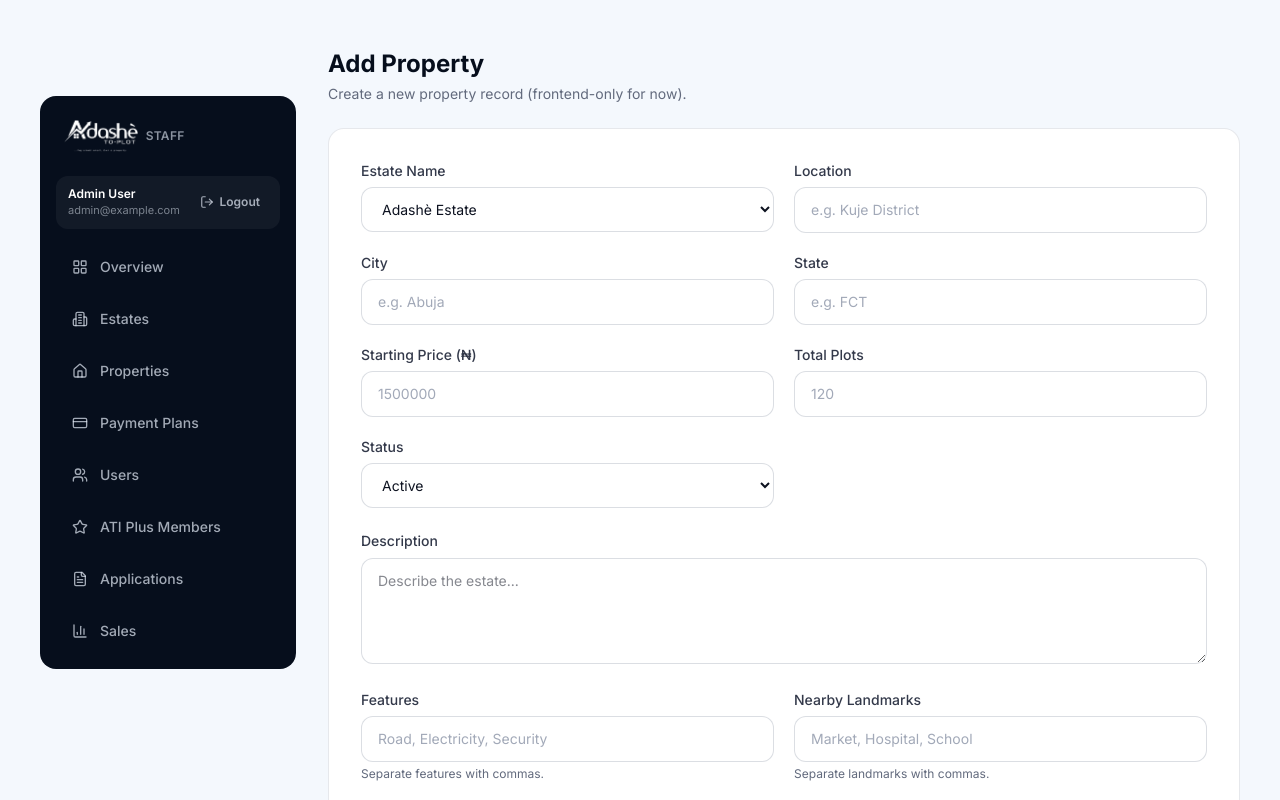
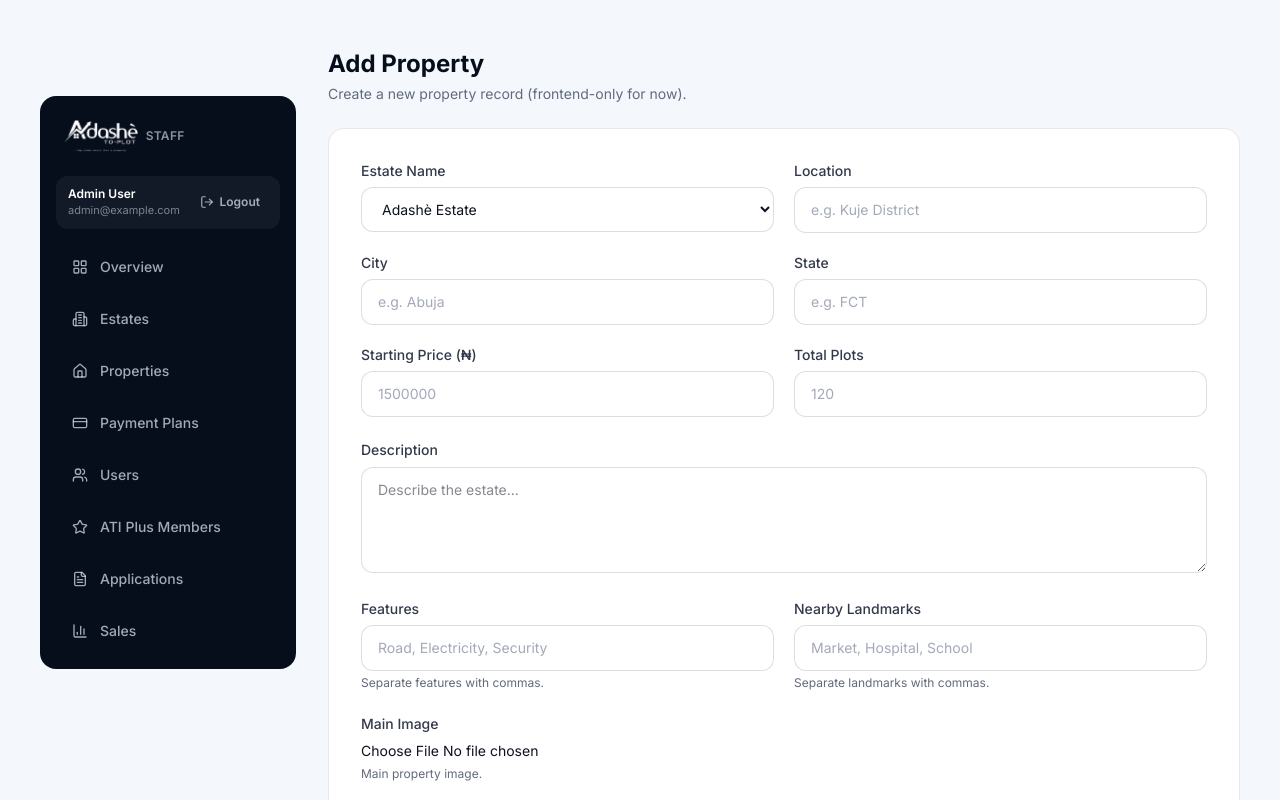
Before and after one commit to stanley5775/adash--to-plot, a Next.js app in the folder client/adashe-to-plot/: page /admin/properties/new in a window 1280 px wide. Shown: the top 800 px of the page. Built offline with nearby package versions, Linux system fonts and the light colour scheme.

Commit message:
leowave working v2

```diff
--- a/client/adashe-to-plot/src/app/estates/page.tsx
+++ b/client/adashe-to-plot/src/app/estates/page.tsx
@@ -30,15 +30,20 @@ function EstatesContent() {
   const filtered = useMemo(() => {
     return estates.filter((estate) => {
       if (location && estate.location !== location) return false;
-      if (query && !estate.name.toLowerCase().includes(query.toLowerCase())) return false;
-      if (availability === "available" && estate.availablePlots === 0) return false;
+      if (query && !estate.name.toLowerCase().includes(query.toLowerCase()))
+        return false;
+      if (availability === "available" && estate.availablePlots === 0)
+        return false;
       if (type) {
-        const hasType = properties.some((p) => p.estateId === estate.id && p.propertyType === type);
+        const hasType = properties.some(
+          (p) => p.estateId === estate.id && p.propertyType === type,
+        );
         if (!hasType) return false;
       }
       if (price) {
         const [min, max] = price.split("-").map(Number);
-        if (estate.startingPrice < min || estate.startingPrice > max) return false;
+        if (estate.startingPrice < min || estate.startingPrice > max)
+          return false;
       }
       return true;
     });
@@ -48,10 +53,12 @@ function EstatesContent() {
     <div className="container-page py-16 sm:py-20">
       <div className="max-w-2xl">
         <span className="gold-rule mb-4 block" />
-        <h1 className="text-3xl font-bold tracking-tight text-navy-950 sm:text-4xl">Explore Estates</h1>
+        <h1 className="text-3xl font-bold tracking-tight text-navy-950 sm:text-4xl">
+          Explore Estates
+        </h1>
         <p className="mt-3 text-ink-500">
-          Browse every Adashè-to-Plot estate currently open for investment, and filter by location, property type,
-          price and availability.
+          Browse every Adashè-to-Plot estate currently open for investment, and
+          filter by location, property type, price and availability.
         </p>
       </div>
 
@@ -70,34 +77,25 @@ function EstatesContent() {
             id="loc-filter"
             value={location}
             onChange={(e) => setLocation(e.target.value)}
-            options={[{ label: "Locations", value: "" }, ...locations.map((l) => ({ label: l, value: l }))]}
+            options={[
+              { label: "Locations", value: "" },
+              ...locations.map((l) => ({ label: l, value: l })),
+            ]}
           />
-          <Select
-            id="type-filter"
-            value={type}
-            onChange={(e) => setType(e.target.value)}
-            options={[{ label: "Property type", value: "" }, ...types.map((t) => ({ label: t, value: t }))]}
-          />
+
           <Select
             id="price-filter"
             value={price}
             onChange={(e) => setPrice(e.target.value)}
             options={priceBands}
           />
-          <Select
-            id="availability-filter"
-            value={availability}
-            onChange={(e) => setAvailability(e.target.value)}
-            options={[
-              { label: "Availability", value: "" },
-              { label: "Has available plots", value: "available" },
-            ]}
-          />
         </div>
       </div>
 
       <div className="mt-10">
-        <p className="mb-4 text-sm text-ink-500">{filtered.length} estate{filtered.length === 1 ? "" : "s"} found</p>
+        <p className="mb-4 text-sm text-ink-500">
+          {filtered.length} estate{filtered.length === 1 ? "" : "s"} found
+        </p>
         <EstateGrid estates={filtered} />
       </div>
     </div>
--- a/client/adashe-to-plot/src/components/admin/PropertyForm.tsx
+++ b/client/adashe-to-plot/src/components/admin/PropertyForm.tsx
@@ -63,7 +63,6 @@ export function Property() {
     formData.append("totalPlots", data.totalPlots);
     formData.append("features", data.features);
     formData.append("nearbyLandmarks", data.nearbyLandmarks);
-    formData.append("status", data.status);
 
     // Main image
     if (data.mainImage?.[0]) {
@@ -209,23 +208,6 @@ export function Property() {
       </div>
 
       {/* Status */}
-      <div>
-        <Select
-          label="Status"
-          id="status"
-          options={[
-            {
-              label: "Active",
-              value: "ACTIVE",
-            },
-            {
-              label: "Inactive",
-              value: "INACTIVE",
-            },
-          ]}
-          {...register("status")}
-        />
-      </div>
 
       {/* Description */}
       <div className="sm:col-span-2">
@@ -289,7 +271,7 @@ export function Property() {
         <p className="mt-1 text-xs text-ink-500">Main property image.</p>
       </div>
 
-      {/* ================= GALLERY ================= */}
+      {/*GALLERY */}
       <div className="sm:col-span-2">
         <div className="mb-4">
           <h3 className="text-sm font-semibold text-navy-950">
```
